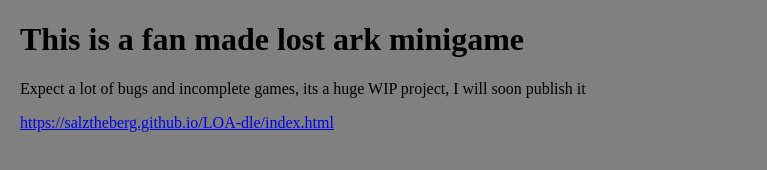
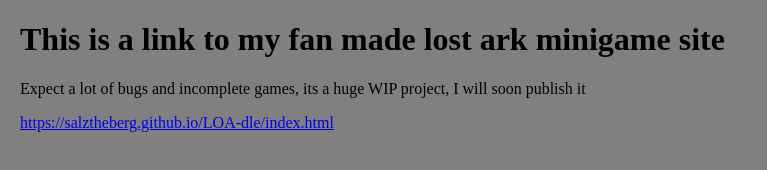
Before and after one commit to SalzTheBerg/salztheberg.github.io, a plain HTML site: page index.html in a window 1280 px wide. Shown: the whole page, without its empty margins (0-767 px from the left). Drawn offline with Linux system fonts and the light colour scheme.

Commit message:
Update index.html

```diff
--- a/index.html
+++ b/index.html
@@ -7,7 +7,7 @@
 </head>
 <body>
 
-    <h1>This is a fan made lost ark minigame</h1>
+    <h1>This is a link to my fan made lost ark minigame site</h1>
 
     <p>Expect a lot of bugs and incomplete games, its a huge WIP project, I will soon publish it</p>
     <a href="https://salztheberg.github.io/LOA-dle/index.html">https://salztheberg.github.io/LOA-dle/index.html</a>
```
